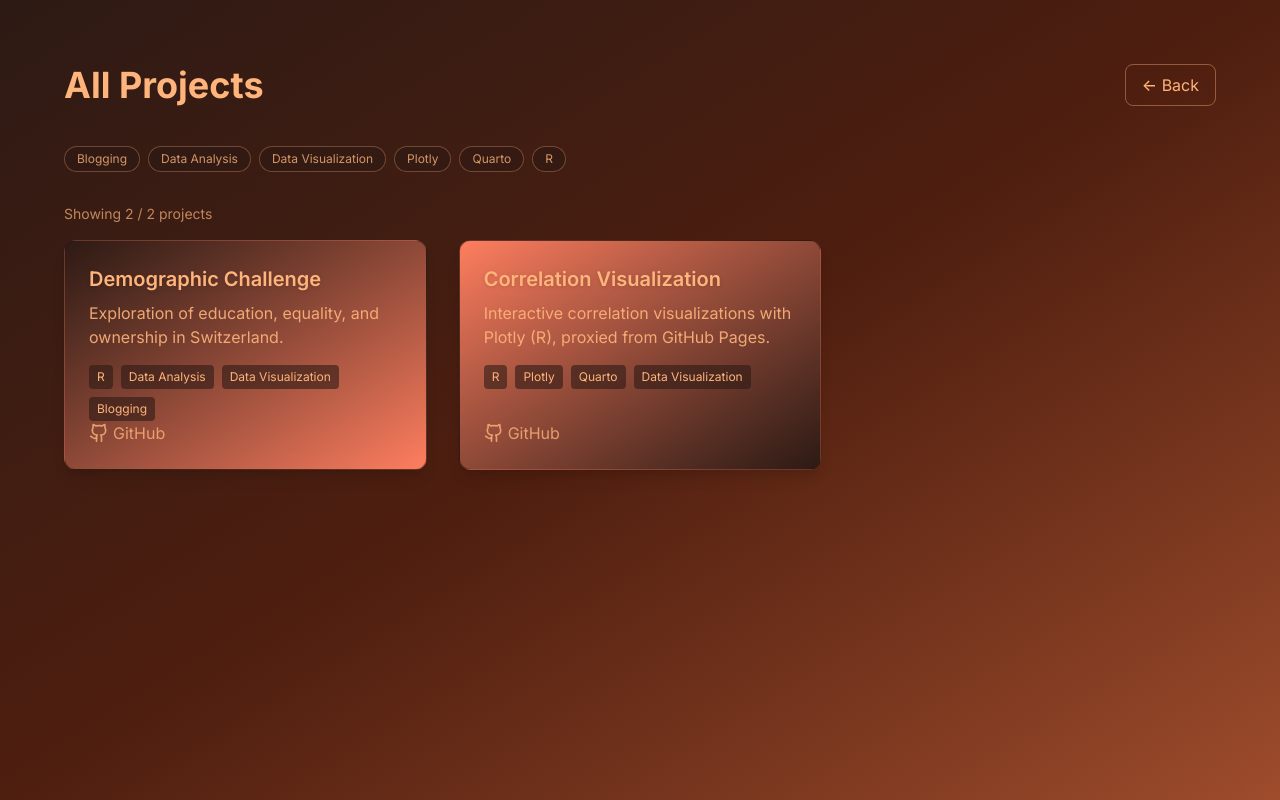
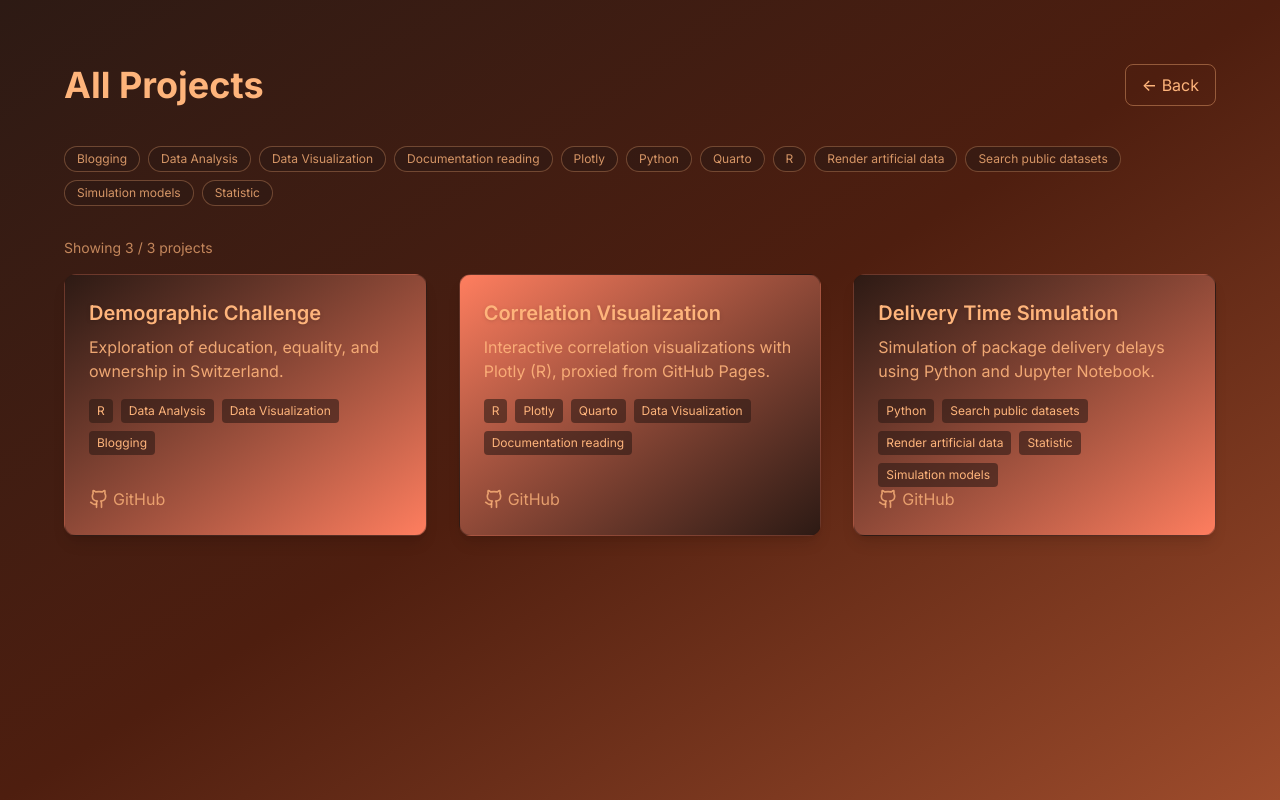
Before and after one commit to mikeandrusyak/Portfolio, a Next.js app: page /projects in a window 1280 px wide. Built offline with nearby package versions, Linux system fonts and the light colour scheme; a web font is replaced by a local one.

Commit message:
refactor projects data structure for consistency and add missing tags

```diff
--- a/data/projects.ts
+++ b/data/projects.ts
@@ -3,14 +3,11 @@ export const projects = [
     title: 'Demographic Challenge',
     description: 'Exploration of education, equality, and ownership in Switzerland.',
     github: 'https://github.com/mikeandrusyak/Demografie-Challenge',
-  // Stable identifier for dynamic routes
-  slug: 'demographic-challenge',
-  // URL to embed (API route serving the HTML)
-  embedUrl: '/api/projects/demographic-challenge',
-  // Back-compat: direct href still supported by Card if needed
-  href: '/projects/demographic-challenge',
-  tags: ['R', 'Data Analysis', 'Data Visualization', 'Blogging'],
-  featured: true,
+    slug: 'demographic-challenge',
+    embedUrl: '/api/projects/demographic-challenge',
+    href: '/projects/demographic-challenge',
+    tags: ['R', 'Data Analysis', 'Data Visualization', 'Blogging'],
+    featured: true,
   },
   {
     title: 'Correlation Visualization',
@@ -19,7 +16,17 @@ export const projects = [
     slug: 'correlation-visualization-remote',
     embedUrl: '/api/projects/remote?url=https%3A%2F%2Fmikeandrusyak.github.io%2Fcorrelation_with_plotly%2F',
     href: '/projects/correlation-visualization-remote',
-    tags: ['R', 'Plotly', 'Quarto', 'Data Visualization'],
+    tags: ['R', 'Plotly', 'Quarto', 'Data Visualization', 'Documentation reading'],
+    featured: true,
+  },
+  {
+    title: 'Delivery Time Simulation',
+    description: 'Simulation of package delivery delays using Python and Jupyter Notebook.',
+    github: 'https://github.com/mikeandrusyak/simulation_of_the_delivery_time',
+    slug: 'delivery-time-simulation-remote',
+    embedUrl: '/api/projects/remote?url=https%3A%2F%2Fmikeandrusyak.github.io%2Fsimulation_of_the_delivery_time%2F',
+    href: '/projects/delivery-time-simulation-remote',
+    tags: ['Python', 'Search public datasets', 'Render artificial data', 'Statistic', 'Simulation models'],
     featured: true,
   },
 ];
```
